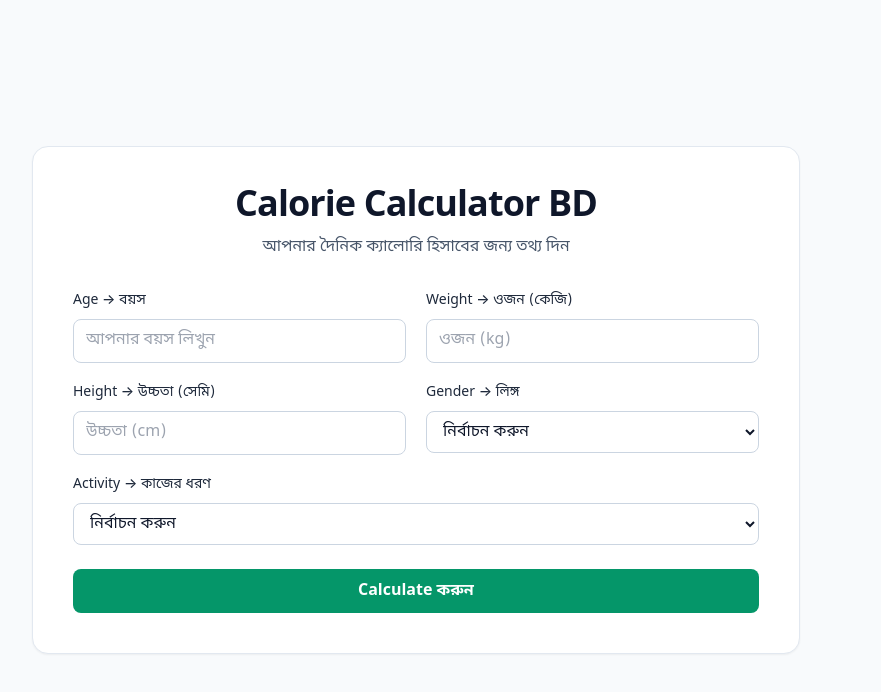
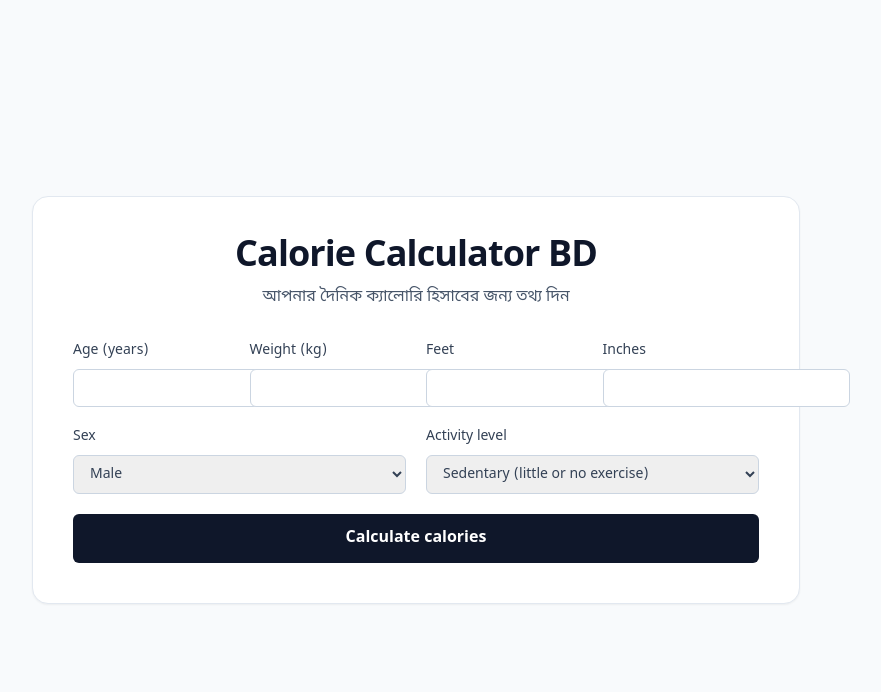
Before and after one commit to nazimsagor/calorie-bd, a Next.js app: page / in a window 1280 px wide. Shown: the top 692 px of the page, without its empty margins (224-1105 px from the left). Built offline with nearby package versions, Linux system fonts and the light colour scheme.

Commit message:
Use feet/inches height inputs with cm conversion

```diff
--- a/src/app/page.tsx
+++ b/src/app/page.tsx
@@ -11,62 +11,9 @@ export default function Home() {
           আপনার দৈনিক ক্যালোরি হিসাবের জন্য তথ্য দিন
         </p>
 
-        <form className="mt-8 grid grid-cols-1 gap-5 sm:grid-cols-2">
-          <label className="space-y-2">
-            <span className="block text-sm font-medium text-slate-800">Age → বয়স</span>
-            <input
-              type="number"
-              placeholder="আপনার বয়স লিখুন"
-              className="w-full rounded-lg border border-slate-300 px-3 py-2 text-slate-900 outline-none ring-emerald-500 transition focus:ring-2"
-            />
-          </label>
-
-          <label className="space-y-2">
-            <span className="block text-sm font-medium text-slate-800">Weight → ওজন (কেজি)</span>
-            <input
-              type="number"
-              placeholder="ওজন (kg)"
-              className="w-full rounded-lg border border-slate-300 px-3 py-2 text-slate-900 outline-none ring-emerald-500 transition focus:ring-2"
-            />
-          </label>
-
-          <label className="space-y-2">
-            <span className="block text-sm font-medium text-slate-800">Height → উচ্চতা (সেমি)</span>
-            <input
-              type="number"
-              placeholder="উচ্চতা (cm)"
-              className="w-full rounded-lg border border-slate-300 px-3 py-2 text-slate-900 outline-none ring-emerald-500 transition focus:ring-2"
-            />
-          </label>
-
-          <label className="space-y-2">
-            <span className="block text-sm font-medium text-slate-800">Gender → লিঙ্গ</span>
-            <select className="w-full rounded-lg border border-slate-300 bg-white px-3 py-2 text-slate-900 outline-none ring-emerald-500 transition focus:ring-2">
-              <option>নির্বাচন করুন</option>
-              <option>Male (পুরুষ)</option>
-              <option>Female (মহিলা)</option>
-            </select>
-          </label>
-
-          <label className="space-y-2 sm:col-span-2">
-            <span className="block text-sm font-medium text-slate-800">Activity → কাজের ধরণ</span>
-            <select className="w-full rounded-lg border border-slate-300 bg-white px-3 py-2 text-slate-900 outline-none ring-emerald-500 transition focus:ring-2">
-              <option>নির্বাচন করুন</option>
-              <option>Low (কম চলাফেরা)</option>
-              <option>Moderate (মাঝারি চলাফেরা)</option>
-              <option>High (বেশি চলাফেরা)</option>
-            </select>
-          </label>
-
-          <div className="pt-1 sm:col-span-2">
-            <button
-              type="button"
-              className="w-full rounded-lg bg-emerald-600 px-4 py-2.5 text-base font-semibold text-white transition hover:bg-emerald-700"
-            >
-              Calculate করুন
-            </button>
-          </div>
-        </form>
+        <div className="mt-8">
+          <CalorieCalculatorForm />
+        </div>
       </section>
     </main>
   );
--- a/src/components/CalorieCalculatorForm.tsx
+++ b/src/components/CalorieCalculatorForm.tsx
@@ -6,21 +6,36 @@ import { ACTIVITY_LABELS, ActivityLevel, calculateCalorieTargets, Sex } from "@/
 export default function CalorieCalculatorForm() {
   const [age, setAge] = useState<number | "">("");
   const [weight, setWeight] = useState<number | "">("");
-  const [height, setHeight] = useState<number | "">("");
+  const [heightFeet, setHeightFeet] = useState<number | "">("");
+  const [heightInches, setHeightInches] = useState<number | "">("");
   const [sex, setSex] = useState<Sex>("male");
   const [activity, setActivity] = useState<ActivityLevel>("sedentary");
   const [submitted, setSubmitted] = useState(false);
 
+  const heightCm =
+    typeof heightFeet === "number" && typeof heightInches === "number"
+      ? heightFeet * 30.48 + heightInches * 2.54
+      : null;
+
   const hasValidInputs =
-    typeof age === "number" && age > 0 && typeof weight === "number" && weight > 0 && typeof height === "number" && height > 0;
+    typeof age === "number" &&
+    age > 0 &&
+    typeof weight === "number" &&
+    weight > 0 &&
+    typeof heightFeet === "number" &&
+    heightFeet >= 0 &&
+    typeof heightInches === "number" &&
+    heightInches >= 0 &&
+    heightCm !== null &&
+    heightCm > 0;
 
   const calories = useMemo(() => {
-    if (!hasValidInputs) {
+    if (!hasValidInputs || heightCm === null) {
       return null;
     }
 
-    return calculateCalorieTargets(weight, height, age, sex, activity);
-  }, [activity, age, hasValidInputs, height, sex, weight]);
+    return calculateCalorieTargets(weight, heightCm, age, sex, activity);
+  }, [activity, age, hasValidInputs, heightCm, sex, weight]);
 
   const handleSubmit = (event: FormEvent<HTMLFormElement>) => {
     event.preventDefault();
@@ -30,7 +45,7 @@ export default function CalorieCalculatorForm() {
   return (
     <>
       <form className="grid gap-5" onSubmit={handleSubmit}>
-        <div className="grid gap-5 sm:grid-cols-3">
+        <div className="grid gap-5 sm:grid-cols-4">
           <label className="grid gap-2 text-sm font-medium text-slate-700">
             Age (years)
             <input
@@ -56,13 +71,25 @@ export default function CalorieCalculatorForm() {
           </label>
 
           <label className="grid gap-2 text-sm font-medium text-slate-700">
-            Height (cm)
+            Feet
             <input
               className="rounded-md border border-slate-300 px-3 py-2 outline-none transition focus:border-slate-500"
               type="number"
-              min={1}
-              value={height}
-              onChange={(event) => setHeight(event.target.value === "" ? "" : Number(event.target.value))}
+              min={0}
+              value={heightFeet}
+              onChange={(event) => setHeightFeet(event.target.value === "" ? "" : Number(event.target.value))}
+              required
+            />
+          </label>
+
+          <label className="grid gap-2 text-sm font-medium text-slate-700">
+            Inches
+            <input
+              className="rounded-md border border-slate-300 px-3 py-2 outline-none transition focus:border-slate-500"
+              type="number"
+              min={0}
+              value={heightInches}
+              onChange={(event) => setHeightInches(event.target.value === "" ? "" : Number(event.target.value))}
               required
             />
           </label>
```
